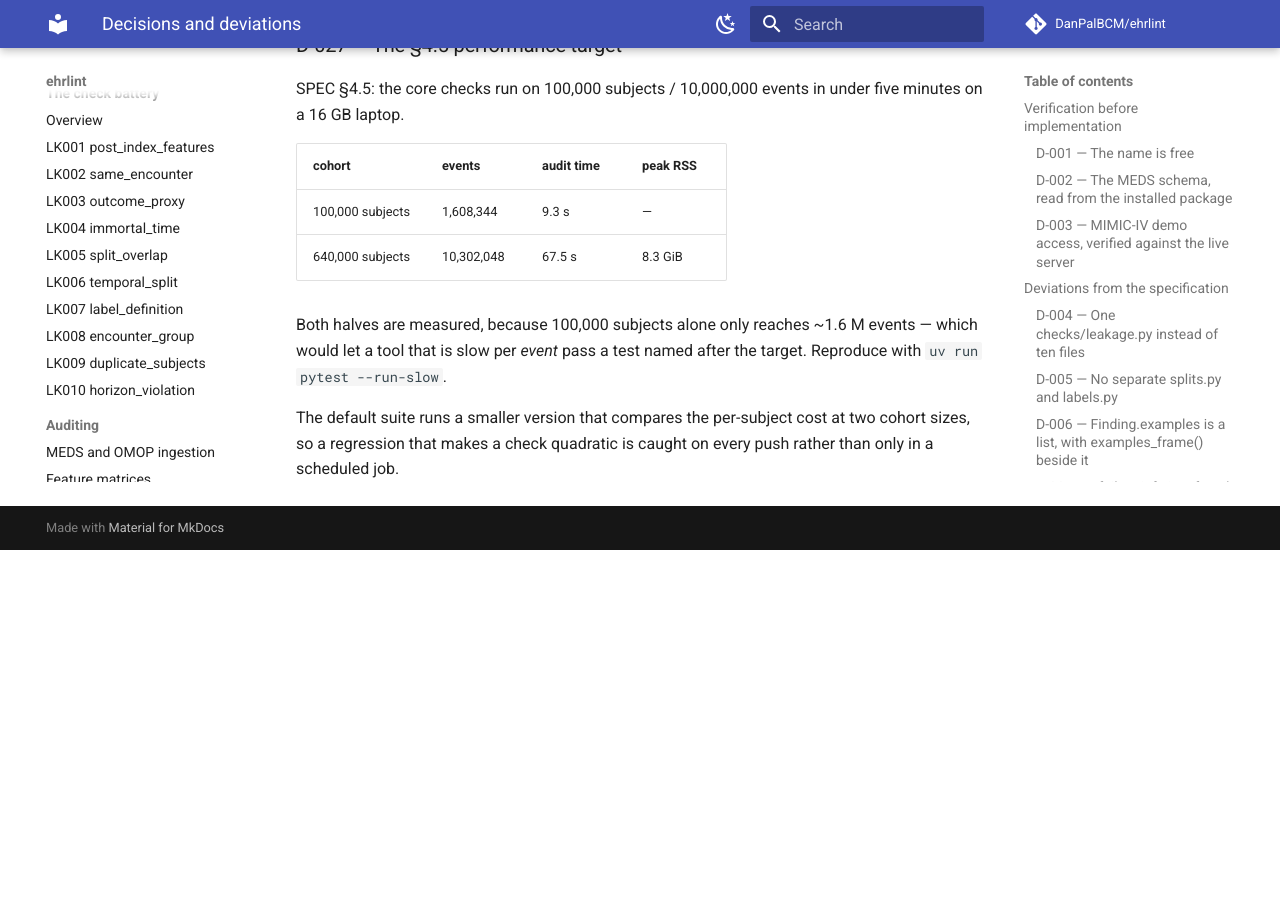
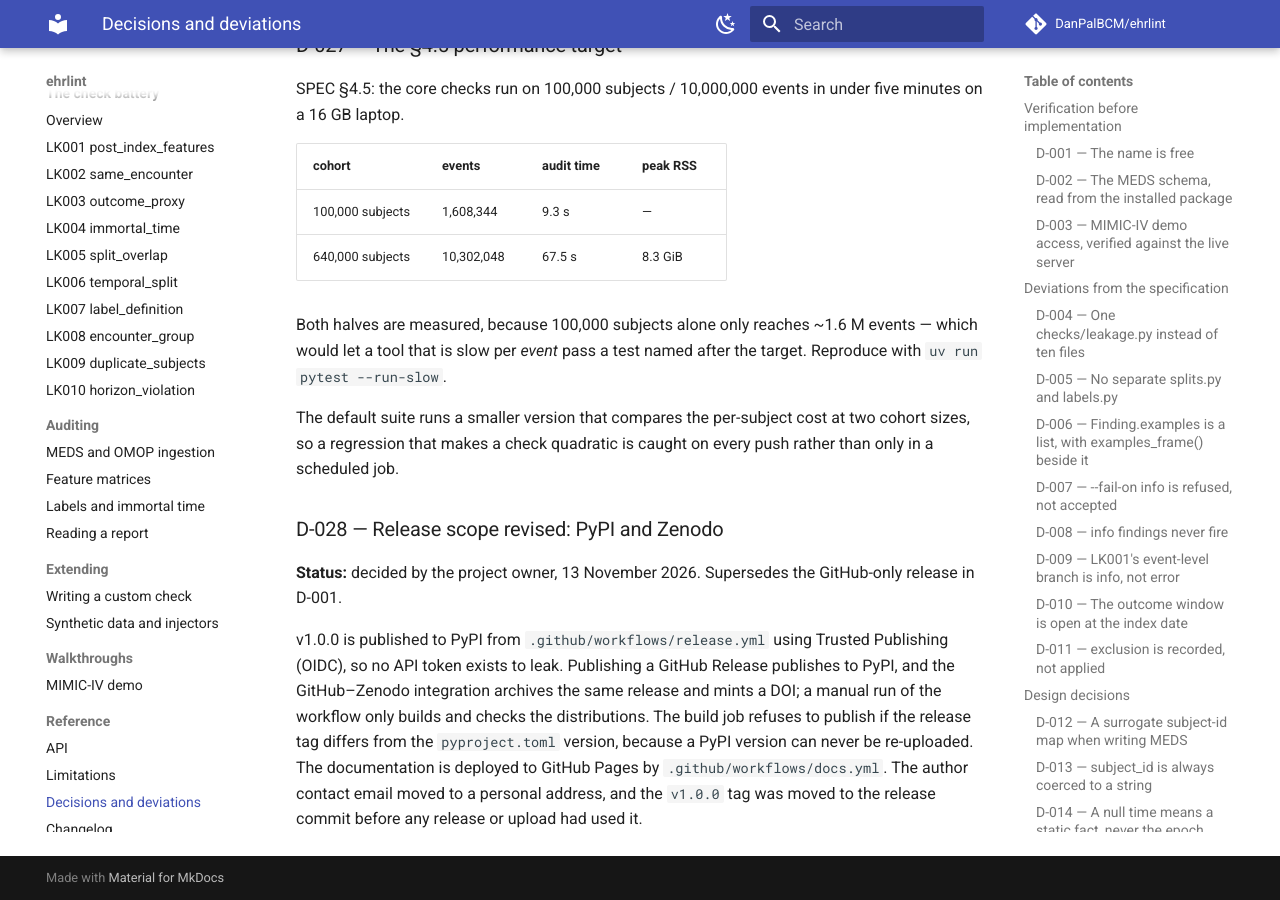
Before and after one commit to DanPalBCM/ehrlint, an MkDocs documentation site: the page built from docs/decisions.md, in a window 1280 px wide and 900 px high, scrolled down 7573 px. Built offline with MkDocs 1.6.1 and Material for MkDocs 9.7.7, drawn with Linux system fonts in a browser that asks for light colours; comment, search, counter and statistics services are not loaded; before the commit the page ends 8123 px from its top, so only the background shows below that; some of the changed text lies outside the part shown.

Commit message:
release: prepare v1.0.0 for PyPI, Zenodo, and GitHub Pages
- release.yml: build, twine check, clean-venv wheel smoke test; publish to
  PyPI via Trusted Publishing when a GitHub Release is published; refuse to
  publish if the tag differs from the pyproject version
- docs.yml: build MkDocs --strict and deploy to GitHub Pages
- README: absolute links (relative ones break on PyPI), PyPI badge
- author contact email moved to a personal address; Documentation URL
- CHANGELOG/CITATION release date 2026-11-13; release-scope decision revised

Co-Authored-By: Claude Opus 5.5 <noreply@anthropic.com>

```diff
--- a/docs/decisions.md
+++ b/docs/decisions.md
@@ -11,9 +11,9 @@ this file; it is also the page to read before trusting anything else here.
 `ehrlint` was unclaimed on PyPI and on GitHub when this project started. No
 alternative was needed, so no approval was sought.
 
-The project is released on GitHub only. There is no PyPI upload and no deployed
-documentation site, by decision — `pip install ehrlint` in the README describes
-what the package metadata supports, not a published artifact.
+The project was first released on GitHub only (2 October 2026). On 13 November
+2026 the owner revised that: v1.0.0 is published to PyPI, so `pip install
+ehrlint` installs a published artifact. See D-028.
 
 ### D-002 — The MEDS schema, read from the installed package
 
@@ -342,3 +342,18 @@ after the target. Reproduce with `uv run pytest --run-slow`.
 The default suite runs a smaller version that compares the per-subject cost at
 two cohort sizes, so a regression that makes a check quadratic is caught on
 every push rather than only in a scheduled job.
+
+
+### D-028 — Release scope revised: PyPI and Zenodo
+
+**Status:** decided by the project owner, 13 November 2026. Supersedes the GitHub-only release in D-001.
+
+v1.0.0 is published to PyPI from `.github/workflows/release.yml` using
+Trusted Publishing (OIDC), so no API token exists to leak. Publishing a GitHub
+Release publishes to PyPI, and the GitHub–Zenodo integration archives the same
+release and mints a DOI; a manual run of the workflow only builds and checks the
+distributions. The build job refuses to publish if the release tag differs from
+the `pyproject.toml` version, because a PyPI version can never be re-uploaded.
+The documentation is deployed to GitHub Pages by `.github/workflows/docs.yml`.
+The author contact email moved to a personal address, and the `v1.0.0` tag was
+moved to the release commit before any release or upload had used it.
--- a/pyproject.toml
+++ b/pyproject.toml
@@ -9,7 +9,7 @@ description = "Leakage auditor for EHR prediction tasks: lint your clinical pred
 readme = "README.md"
 requires-python = ">=3.11"
 license = { text = "Apache-2.0" }
-authors = [{ name = "Daniel Palacios", email = "daniel.palacios@bcm.edu" }]
+authors = [{ name = "Daniel Palacios", email = "danielpalaciosusa2015@hotmail.com" }]
 keywords = [
     "ehr",
     "clinical-prediction",
@@ -51,6 +51,8 @@ all = ["meds>=0.4,<0.5", "scikit-learn>=1.4"]
 Homepage = "https://github.com/DanPalBCM/ehrlint"
 Repository = "https://github.com/DanPalBCM/ehrlint"
 Issues = "https://github.com/DanPalBCM/ehrlint/issues"
+Changelog = "https://github.com/DanPalBCM/ehrlint/blob/main/CHANGELOG.md"
+Documentation = "https://danpalbcm.github.io/ehrlint/"
 
 [project.scripts]
 ehrlint = "ehrlint.cli:run"
```
Also changed, not shown: CHANGELOG.md (added, +39 -0 lines), README.md (+9 -8 lines), docs/changelog.md (+1 -30 lines), 3 other files.
